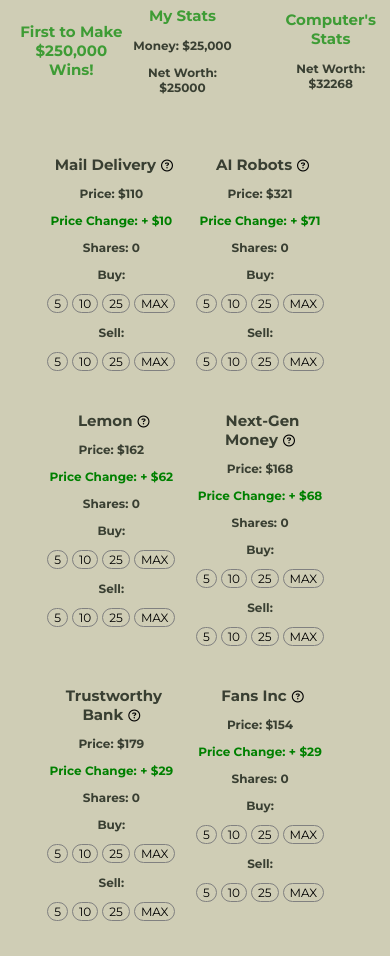
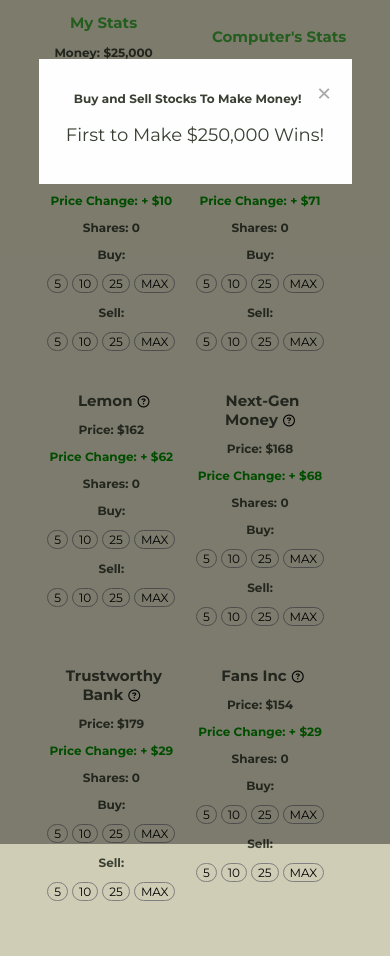
Before and after one commit to pranavbehal/Stock-Sim-Game, a plain HTML site: page index.html in a window 390 px wide. Shown: the top 956 px of the page. Drawn offline with Linux system fonts and the light colour scheme.

Commit message:
More Mobile Edits

```diff
--- a/index.html
+++ b/index.html
@@ -10,6 +10,7 @@
     <title>Stock Simulator Game</title>
   </head>
   <body>
+
     <div class="sidenav" id="sidenav">
       <div class="objective">
 
@@ -55,7 +56,8 @@
             <h3>Info on Next-Gen Money</h3>
             <p>Next-Gen Money is a high-risk-high-reward stock that is trying to change how money works. Investors are excited to see this company's future plans, although the stock doesn't promise any stable returns for now.</p>
           </div>
-      </div>
+        </div>
+
       <div id="bank-modal" class="modal">
         <div class="modal-content">
           <span class="close">&times;</span>
@@ -63,6 +65,7 @@
           <p>Trustworthy Bank is a conservative stock. Investors have been pouring money into this company for centuries now, and this company has stood the test of time. A great pick for those wanting stable returns.</p>
         </div>
     </div>
+
     <div id="fans-modal" class="modal">
       <div class="modal-content">
         <span class="close">&times;</span>
@@ -70,6 +73,14 @@
         <p>Fans Inc is a blue-chip stock. It's the industry's favorite manufacturer, but has been pretty low with its returns for the pasts few months. They haven't made any major anouncements for the past year, so investors aren't very excited.</p>
       </div>
     </div>
+      <div id="mobile-objective-modal" class="modal">
+          <div class="modal-content">
+          <span class="close">&times;</span>
+          <h3>Buy and Sell Stocks To Make Money!</h3>
+          <p>First to Make $250,000 Wins!</p>
+      </div>
+    </div>
+  </div>
     <div class="stocks" id="stocks">
       <div class="stock-entries">
         <div class="mail">
--- a/mobile.css
+++ b/mobile.css
@@ -27,19 +27,26 @@
     text-align: center;
     display: table;
     position: absolute;
-    width: 95%;
+    width: 90%;
   }
 
-  .objective,
+  .objective {
+    display: none;
+  }
+
   .my-stats,
   .ai-stats {
     display: table-cell;
     vertical-align: middle;
-    width: 30%;
+    width: 50%;
+  }
+
+  #mobile-objective-modal {
+    display: block;
   }
 
   .stocks {
-    top: 120px;
+    top: 100px;
     text-align: center;
     display: table;
     position: absolute;
--- a/script.js
+++ b/script.js
@@ -350,3 +350,10 @@ fansBtn.onclick = function () {
 span5.onclick = function () {
   fansModal.style.display = "none";
 };
+
+let mobileObjectiveModal = document.getElementById("mobile-objective-modal");
+let span6 = document.getElementsByClassName("close")[6];
+
+span6.onclick = function () {
+  mobileObjectiveModal.style.display = "none";
+};
```
